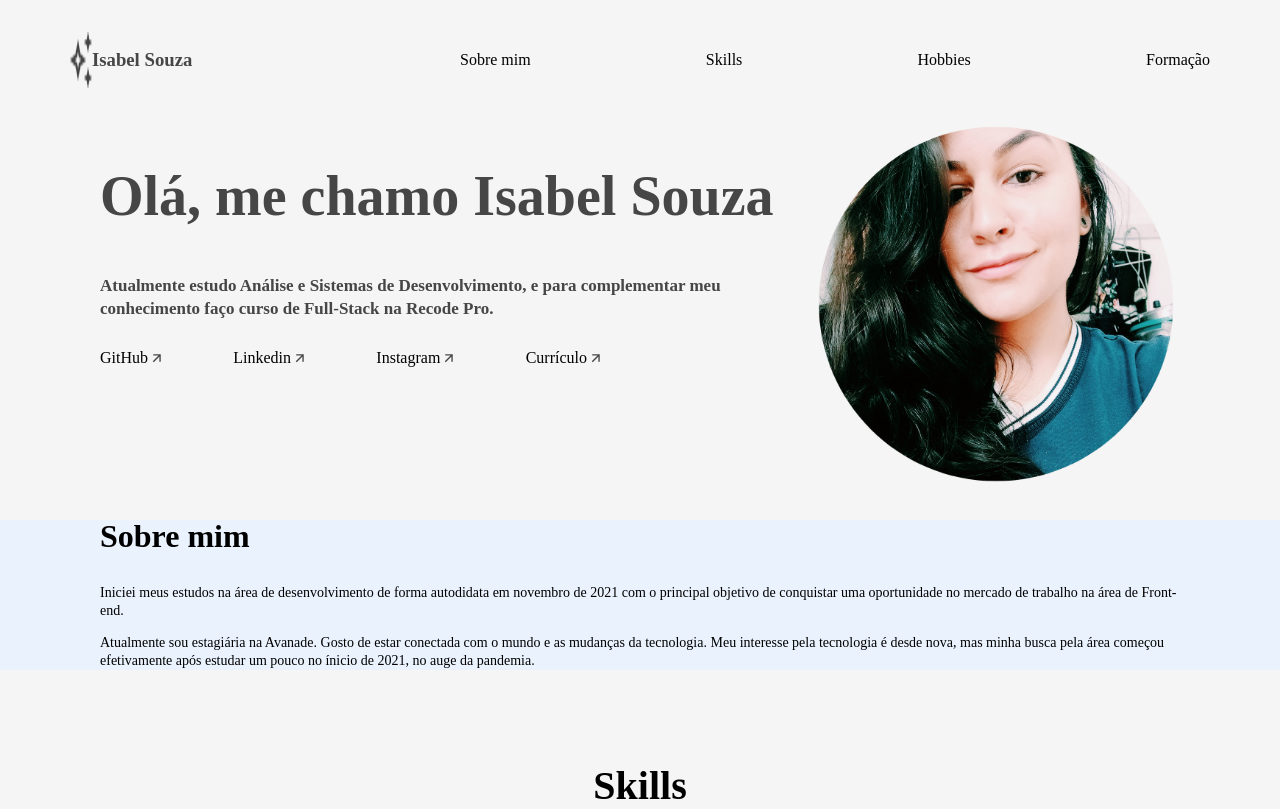
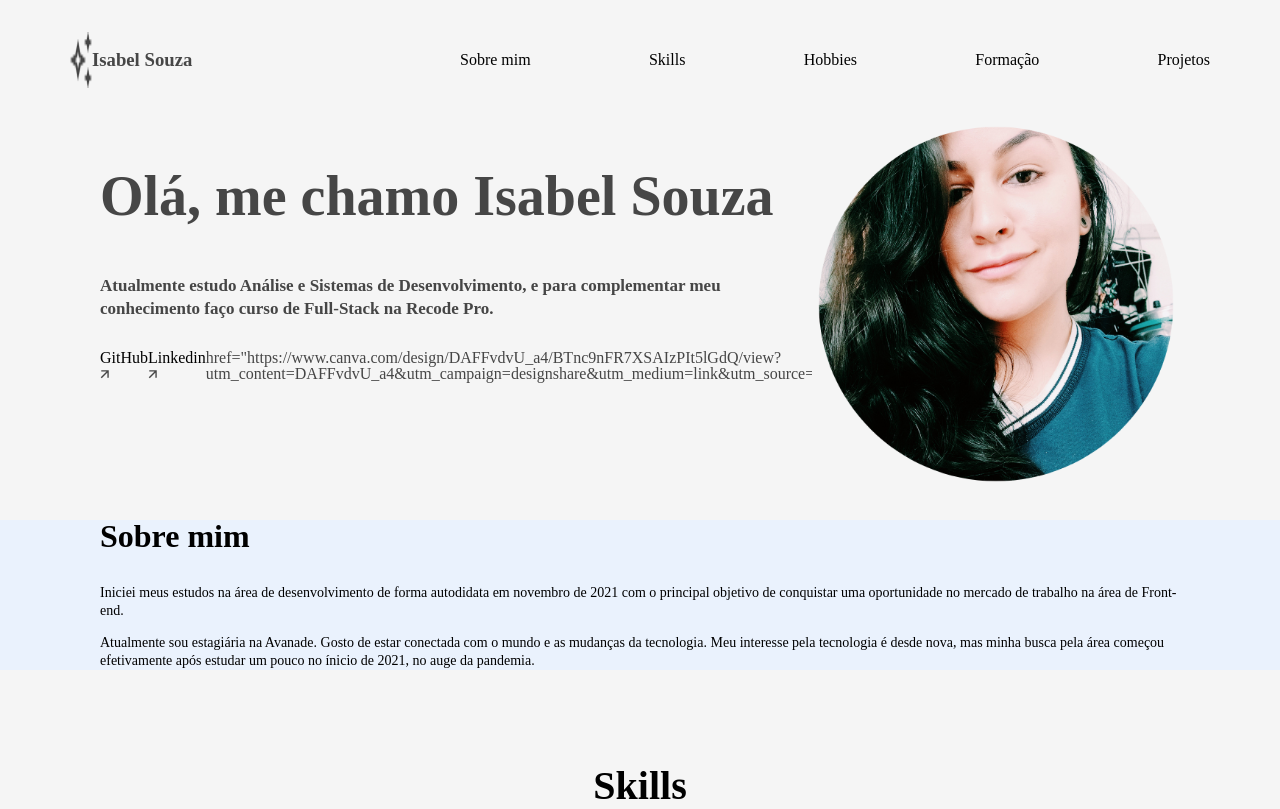
Before and after one commit to souzabel/souzabel_portfolio, a plain HTML site: page index.html in a window 1280 px wide. Shown: the top 809 px of the page. Drawn offline with Linux system fonts and the light colour scheme; a web font is replaced by a local one.

Commit message:
Update index.html

```diff
--- a/index.html
+++ b/index.html
@@ -22,7 +22,7 @@
             <li class="menu__list__item"><a href="#skills">Skills</a></li>
             <li class="menu__list__item"><a href="#hobbies">Hobbies</a></li>
             <li class="menu__list__item"><a href="#formacion">Formação</a></li>
-             <!----------- desativado instagram <li class="menu__list__item"><a href="#xp">Projetos</a></li>--------->
+            <li class="menu__list__item"><a href="#xp">Projetos</a></li>
             <!----------- desativado contato <li class="menu__list__item"><a href="#contacto">Contato</a></li> --------->
         </ul>
     </nav>
@@ -39,8 +39,8 @@
             <li class="title__network__item"><a href="https://github.com/souzabel">GitHub <img src="assets\arrow.png"> </a></li>
             <li class="title__network__item"><a
                 href="https://www.linkedin.com/in/souzabel/">Linkedin <img src="assets\arrow.png"></a></li>
-            <li class="title__network__item"><a href="https://www.instagram.com/souzabel">Instagram <img src="assets\arrow.png"></a></li>
-            <li class="title__network__item"><a
+            <!----------- desativado instagram <li class="title__network__item"><a href="https://www.instagram.com/souzabel">Instagram <img src="assets\arrow.png"></a></li>
+            <li class="title__network__item"><a  ------------>
                 href="https://www.canva.com/design/DAFFvdvU_a4/BTnc9nFR7XSAIzPIt5lGdQ/view?utm_content=DAFFvdvU_a4&utm_campaign=designshare&utm_medium=link&utm_source=publishsharelink">Currículo <img
                     src="assets\arrow.png"></a></li>
         </ul>
```
